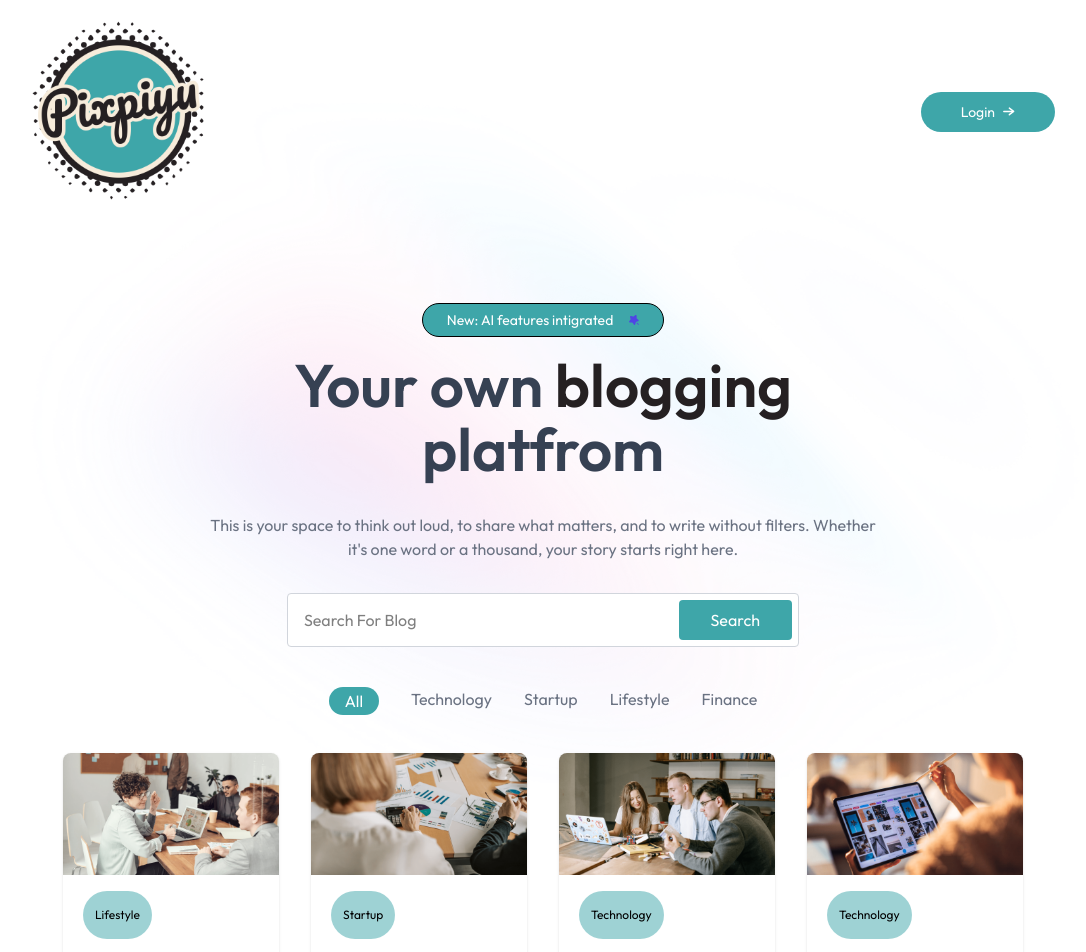
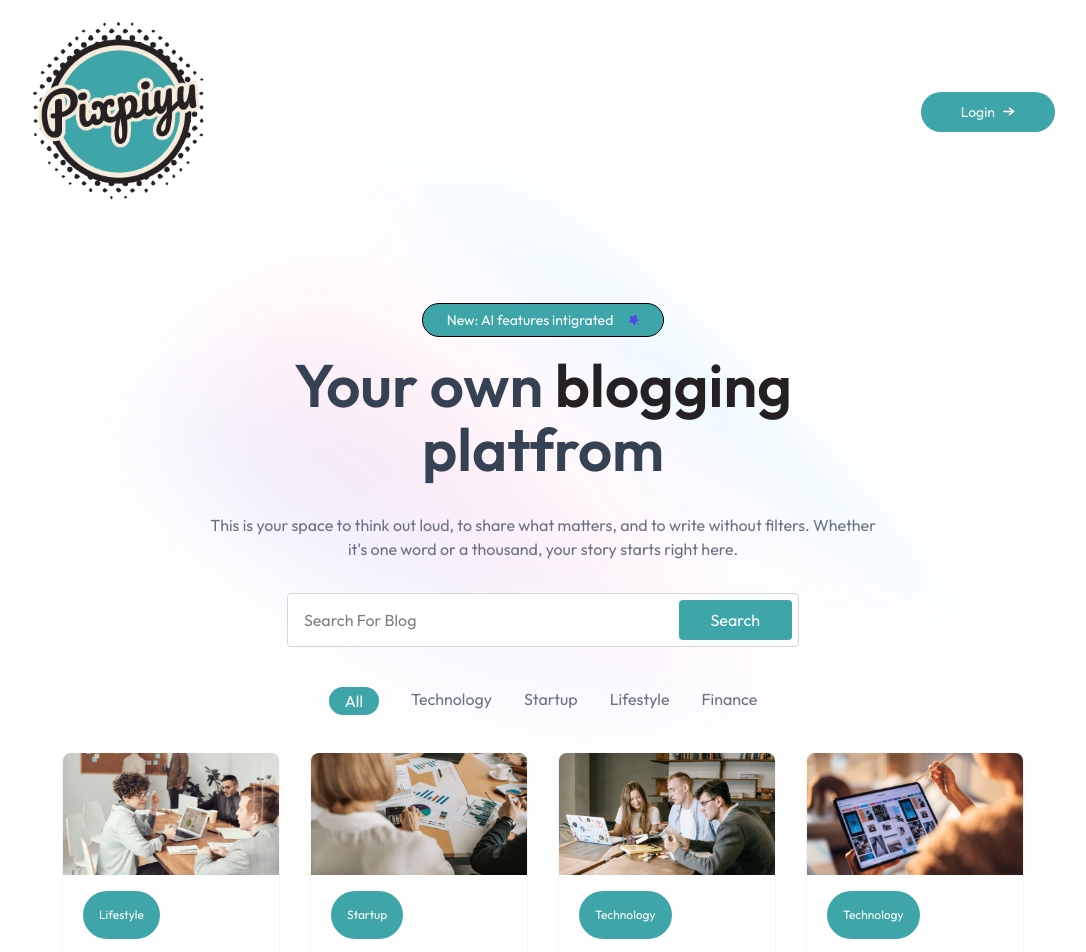
Before and after one commit to Piyush1532/PixPiyu, a React (Vite) app in the folder Client/: page / in a window 1280 px wide. Shown: the top 952 px of the page, without its empty margins (97-1183 px from the left). Built offline with nearby package versions, Linux system fonts and the light colour scheme.

Commit message:
Created blog component design

```diff
--- a/Client/src/Components/BlogCard.jsx
+++ b/Client/src/Components/BlogCard.jsx
@@ -9,7 +9,7 @@ const navigate=useNavigate()
   return (
     <div onClick={()=>navigate(`/blog/${_id}`)} className='w-full rounded-lg overflow-hidden shadow hover:scale-102 hover:shadow-[#3EA6A9]/25 duration-300 cursor-pointer'>
       <img src={image} alt="" className='aspect-video' />
-      <span className='ml-5 mt-4 px-3 py-4 inline-block bg-[#3EA6A9]/50 rounded-full text-grey-500 text-xs' >{category}</span>
+      <span className='ml-5 mt-4 p-4 inline-block bg-[#3EA6A9] text-white rounded-full text-grey-500 text-xs' >{category}</span>
       <div className='p-5'>
         <h5 className='mb-2 font-medium text-gray-900'>{title}</h5>
         <p className='mb-3 text-sm text-gray-600' dangerouslySetInnerHTML={{"__html":description.slice(0,80)}}></p>
```
